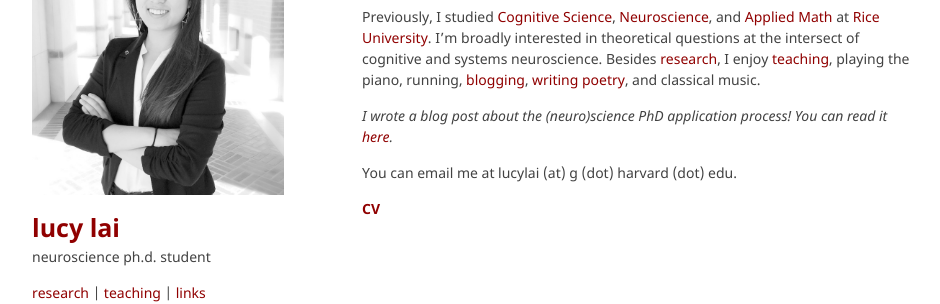
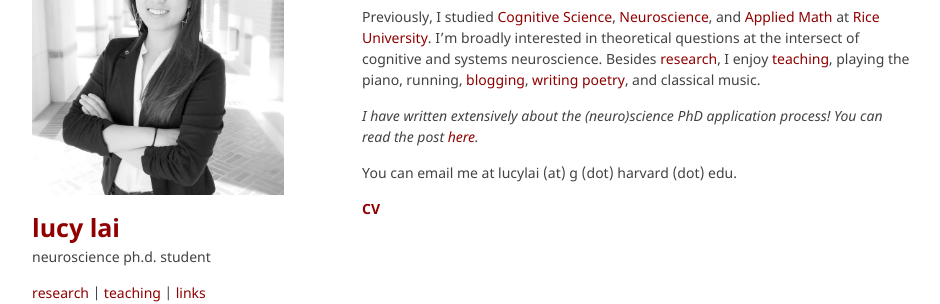
Before and after one commit to lucylai96/lucylai96.github.io, a Jekyll site: the page built from index.md, in a window 1280 px wide. Shown: the part 157-461 px from the top of the page, without its empty margins (168-1108 px from the left). Built offline with Jekyll 4.4.1, drawn with Linux system fonts in a browser that asks for light colours; our own code applies the rules of GitHub Pages for plain Markdown files.

Commit message:
Update index.md

```diff
--- a/index.md
+++ b/index.md
@@ -4,7 +4,7 @@ I am a Ph.D. student at <a href="http://www.harvard.edu" target="_blank">Harvard
 
 Previously, I studied <a href="http://cogsci.rice.edu/" target="_blank">Cognitive Science</a>, <a href="http://neuroscience.rice.edu" target="_blank">Neuroscience</a>, and <a href="http://www.caam.rice.edu/" target="_blank">Applied Math</a> at <a href="http://www.rice.edu/" target="_blank">Rice University</a>. I’m broadly interested in theoretical questions at the intersect of cognitive and systems neuroscience. Besides [research](./research.html), I enjoy [teaching](./teaching.html), playing the piano, running, <a href="http://lucyblogs.wordpress.com/" target="_blank">blogging</a>, <a href="http://subcorticalsongs.wordpress.com/" target="_blank">writing poetry</a>, and classical music.
 
-*I wrote a blog post about the (neuro)science PhD application process! You can read it <a href="https://lucyblogs.wordpress.com/2018/08/02/all-about-phd-applications/" target="_blank">here</a>.*
+*I have written extensively about the (neuro)science PhD application process! You can read the post <a href="https://lucyblogs.wordpress.com/2018/08/02/all-about-phd-applications/" target="_blank">here</a>.*
 
 You can email me at lucylai (at) g (dot) harvard (dot) edu.
 
```
